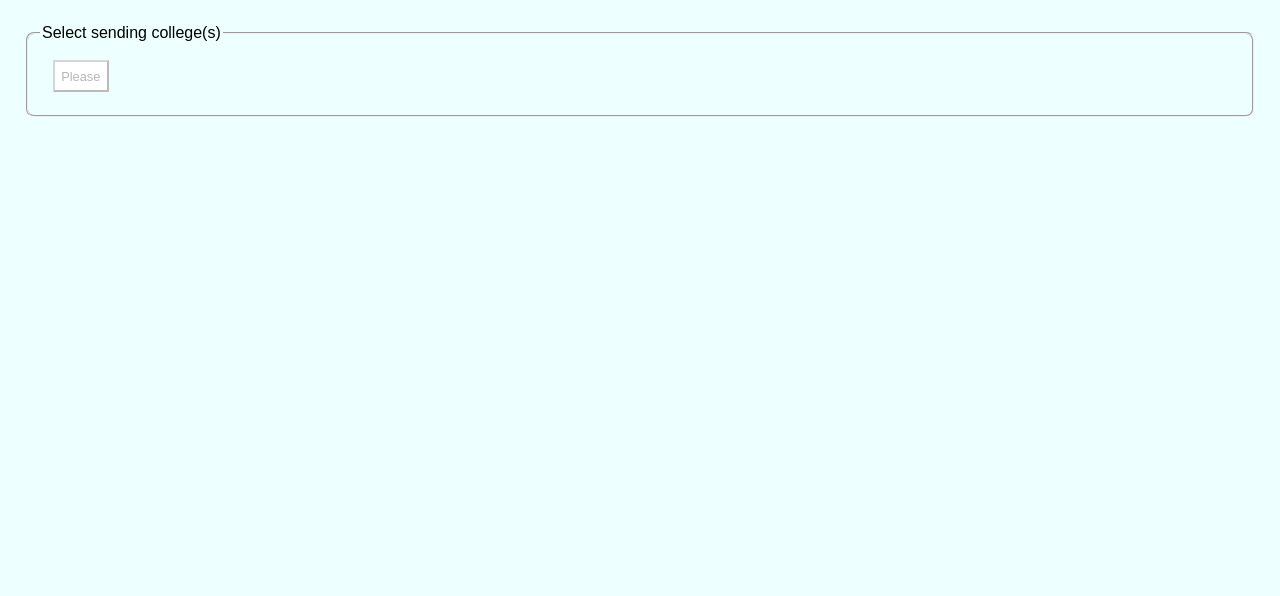
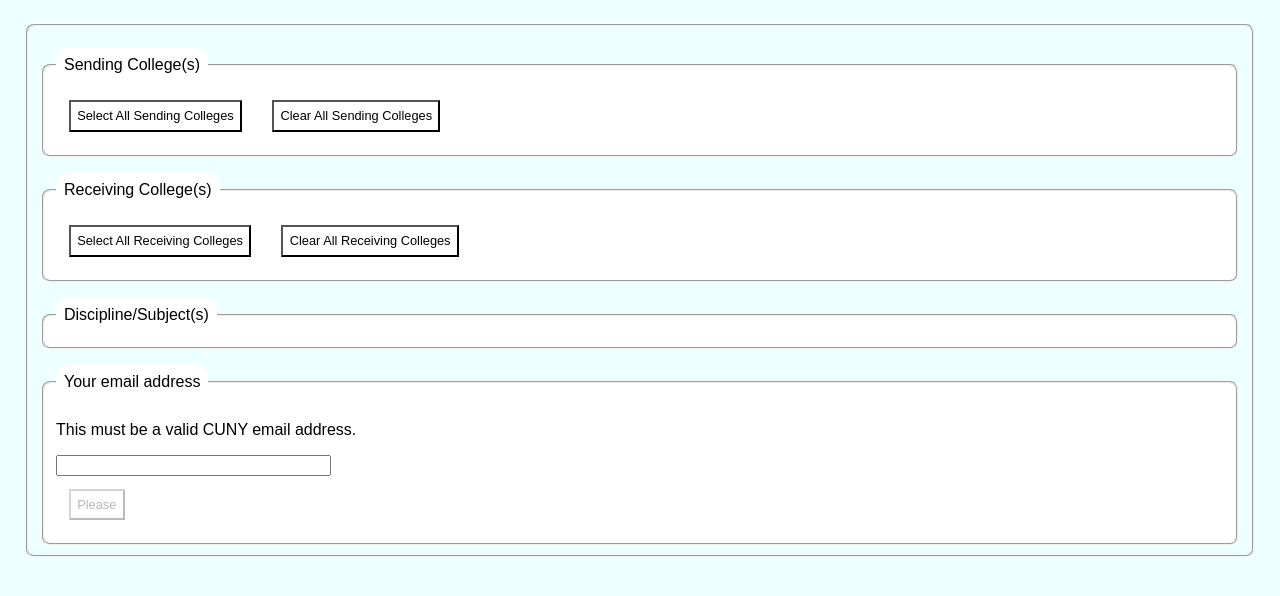
Before and after one commit to cvickery/transfer_app, a Flask app: page /transfers/ in a window 1280 px wide. Shown: the top 596 px of the page. Run offline with Flask 2, Linux system fonts and the light colour scheme; data that the repository does not hold is empty; some libraries are stand-ins or nearby versions.

Commit message:
Working on user interface.
Not selecting subjects yet.

```diff
--- a/main.py
+++ b/main.py
@@ -102,6 +102,7 @@ def courses():
     """.format(prompt)
   return render_template('courses.html', result=Markup(result))
 
+
 # TRANSFERS PAGE
 # User submits a CUNY email address and lists of sending colleges, external subjects, receiving
 # colleges, and course attributes. Lists may be empty, which means "all." (No email address means
@@ -115,10 +116,16 @@ def transfers():
     # colleges, a list of external subject areas, and a list of receiving colleges.
 
     # Get sending college(s)
-    # Get external subject
+    # Get cuny subject(s) for receiving college(s)
     # Get receiving college(s)
     # Verify the email address. It must match the single receiving college's domain. Otherwise, the
     # user is in view-only mode.
+    #
+    # select distinct c.description, i.institution, i.discipline
+    #   from cuny_subjects c, courses i
+    #   where i.cuny_subject = c.area
+    #   order by i.institution, discipline;
+    #
     conn = sqlite3.connect('static/db/courses.db')
     conn.row_factory = sqlite3.Row
     c = conn.cursor()
@@ -132,57 +139,71 @@ def transfers():
     c.execute("select * from designations")
     designations = {row['designation']: row['description'] for row in c}
 
-    c.execute("select name, date_updated from institutions where code ='{}'".format(request.form['inst']))
-    row = c.fetchone()
-    institution = row['name']
-    date_updated = datetime.datetime.strptime(row['date_updated'], '%Y-%m-%d').strftime('%B %d, %Y')
-
-    query = "select * from courses where institution = '{}' and status = 'A' order by discipline, number"\
-      .format(request.form['inst'])
-    c.execute(query)
-
-    result = """
-      <h1>{} Courses</h1><p class='subtitle'>{:,} active courses as of {}</p>
-      """.format(institution, len(c), date_updated)
-
-    for row in c:
-      num_courses += 1
-      result = result + """
-      <p class="catalog-entry"><strong>{} {}: {}</strong> (<em>{}; {}</em>)<br/>
-      {:0.1f}hr; {:0.1f}cr; Requisites: <em>{}</em><br/>{} (<em>{}</em>)</p>
-      """.format(row['discipline'],
-                 row['number'].strip(),
-                 row['title'],
-                 careers[(row['institution'],row['career'])],
-                 cuny_subjects[row['cuny_subject']],
-                 float(row['hours']),
-                 float(row['credits']),
-                 row['requisites'],
-                 row['description'],
-                 designations[row['designation']])
+    result = ''
+    sources = request.form.getlist('source')
+    for source in sources:
+      result = result + '<p>{}</p>'.format(source)
 
   # Form not submitted yet, so generate it.
   else:
-    prompt = '<fieldset><legend>Select sending college(s)</legend>'
     conn = sqlite3.connect('static/db/courses.db')
     conn.row_factory = sqlite3.Row
     c = conn.cursor()
     c.execute("select * from institutions order by code")
+    institution_list = c.fetchall()
+
+    source_prompt = '<fieldset id="sending-field"><legend>Sending College(s)</legend>'
     n = 0
-    for row in c:
+    for row in institution_list:
       n += 1
-      prompt = prompt + """
-      <div class='institution-select'>
-        <input type="radio" name="inst" id="inst-{}" value="{}">
-        <label for="inst-{}">{}</label>
+      source_prompt += """
+          <div class='institution-select'>
+            <input type="checkbox" name="source" class="source" id="source-{}" value="{}">
+            <label for="source-{}">{}</label>
+          </div>
+      """.format(n, row['code'], n, row['name'])
+    source_prompt += """
+      <div>
+      <button id="all-sources">Select All Sending Colleges</button>
+      <button id="no-sources">Clear All Sending Colleges</button>
       </div>
+    </fieldset>
+    """
+
+    destination_prompt = '<fieldset id="receiving-field"><legend>Receiving College(s)</legend>'
+    n = 0
+    for row in institution_list:
+      n += 1
+      destination_prompt += """
+          <div class='institution-select'>
+            <input type="checkbox" name="destination" class="destination" id="dest-{}" value="{}">
+            <label for="dest-{}">{}</label>
+          </div>
       """.format(n, row['code'], n, row['name'])
+    destination_prompt += """
+      <div>
+      <button id="all-destinations">Select All Receiving Colleges</button>
+      <button id="no-destinations">Clear All Receiving Colleges</button>
+      </div>
+    </fieldset>
+    """
+    destination_disciplines_prompt = "<fieldset><legend>Discipline/Subject(s)</legend>"
+    destination_disciplines_prompt += "</fieldset>"
     result = """
     <form method="post" action="">
+      <fieldset>
       {}
+      {}
+      {}
+      <fieldset><legend>Your email address</legend>
+      <p>This must be a valid CUNY email address.</p>
+      <div>
+        <input type="text" name="email" id="email-text"/>
+      </div>
       <div><button type="submit">Please</button></div>
+      </fieldset>
     <form>
-    """.format(prompt)
+    """.format(source_prompt, destination_prompt, destination_disciplines_prompt)
   return render_template('courses.html', result=Markup(result))
 
 @app.errorhandler(500)
--- a/static/css/prototype-0.4.css
+++ b/static/css/prototype-0.4.css
@@ -60,9 +60,24 @@ h2 + * {
 .totals {
   font-weight: bold;
 }
+
+fieldset fieldset {
+  margin-top:1em;
+  background-color:white;
+}
+
+legend {
+  border-radius:0.75em;
+  padding:0.5em;
+  background-color:white;
+}
 .institution-select {
   display:inline-block;
   width:18em;
+}
+
+#email-text {
+  width:20em;
 }
 
 .subtitle {
--- a/static/js/courses-0.4.js
+++ b/static/js/courses-0.4.js
@@ -1,6 +1,71 @@
 $(function ()
 {
+  var ok_to_submit = false;
+  function validate_form()
+  {
+    var valid_source = $('.source:checked').length > 0;
+    var valid_dest = $('.destination:checked').length > 0;
+    var valid_subj = true;
+    var valid_email = /^\w+(.\w+)*@(\w+\.)*cuny.edu$/i.test($('#email-text').val());
+    if (valid_source && valid_dest && valid_subj && valid_email)
+    {
+      ok_to_submit = true;
+    }
+    else
+    {
+      ok_to_submit = false;
+      $('button[type="submit"]').prop('disabled', true);
+    }
+    $('button[type="submit"]').prop('disabled', false);
+
+    bg_color = '#ffffff';
+    if (!valid_email)
+    {
+      if (valid_source && valid_dest && valid_subj)
+      {
+        bg_color = '#ff0000';
+      }
+      else
+      {
+        bg_color = '#ffffcc';
+      }
+    }
+    $('#email-text').css('background-color', bg_color);
+  }
   $('#need-js').hide();
   $('button').prop('disabled', true);
-  $('input').change(function(){$('button').prop('disabled', false);})
+
+  $('#no-sources, #no-destinations').prop('disabled', false);
+  $('#all-sources, #all-destinations').prop('disabled', false);
+
+  $('#all-sources').click(function ()
+  {
+    $('.source').attr('checked', true);
+  });
+
+  $('#no-sources').click(function ()
+  {
+    $('.source').attr('checked', false);
+  });
+
+  $('#all-destinations').click(function ()
+  {
+    $('.destination').attr('checked', true);
+  });
+
+  $('#no-destinations').click(function ()
+  {
+    $('.destination').attr('checked', false);
+  });
+
+  $('input').change(function ()
+  {
+    validate_form();
+  });
+  $('form').submit(function (event)
+  {
+    validate_form();
+    alert('submitting ' + ok_to_submit);
+    event.preventDefault();
+  });
 });
```
